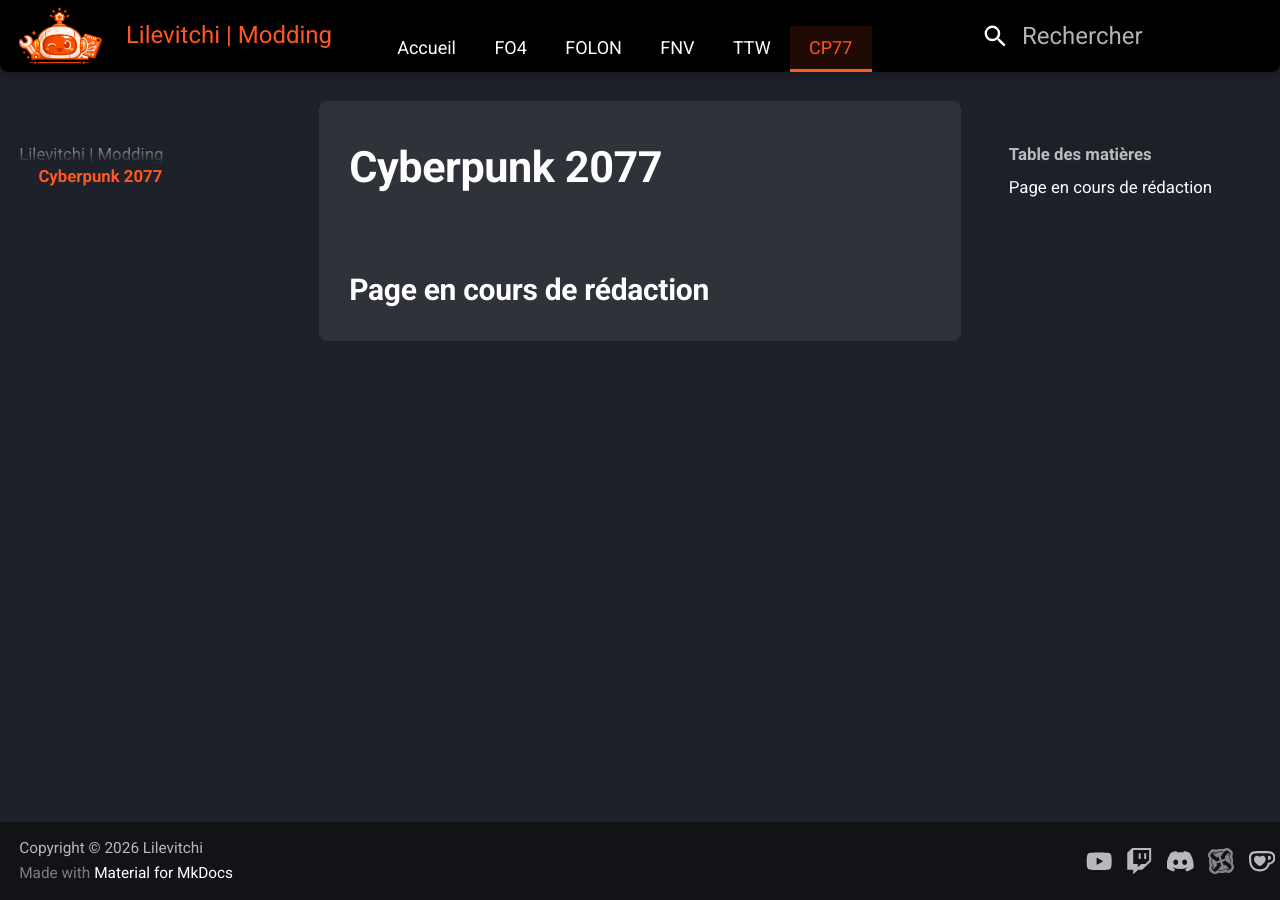
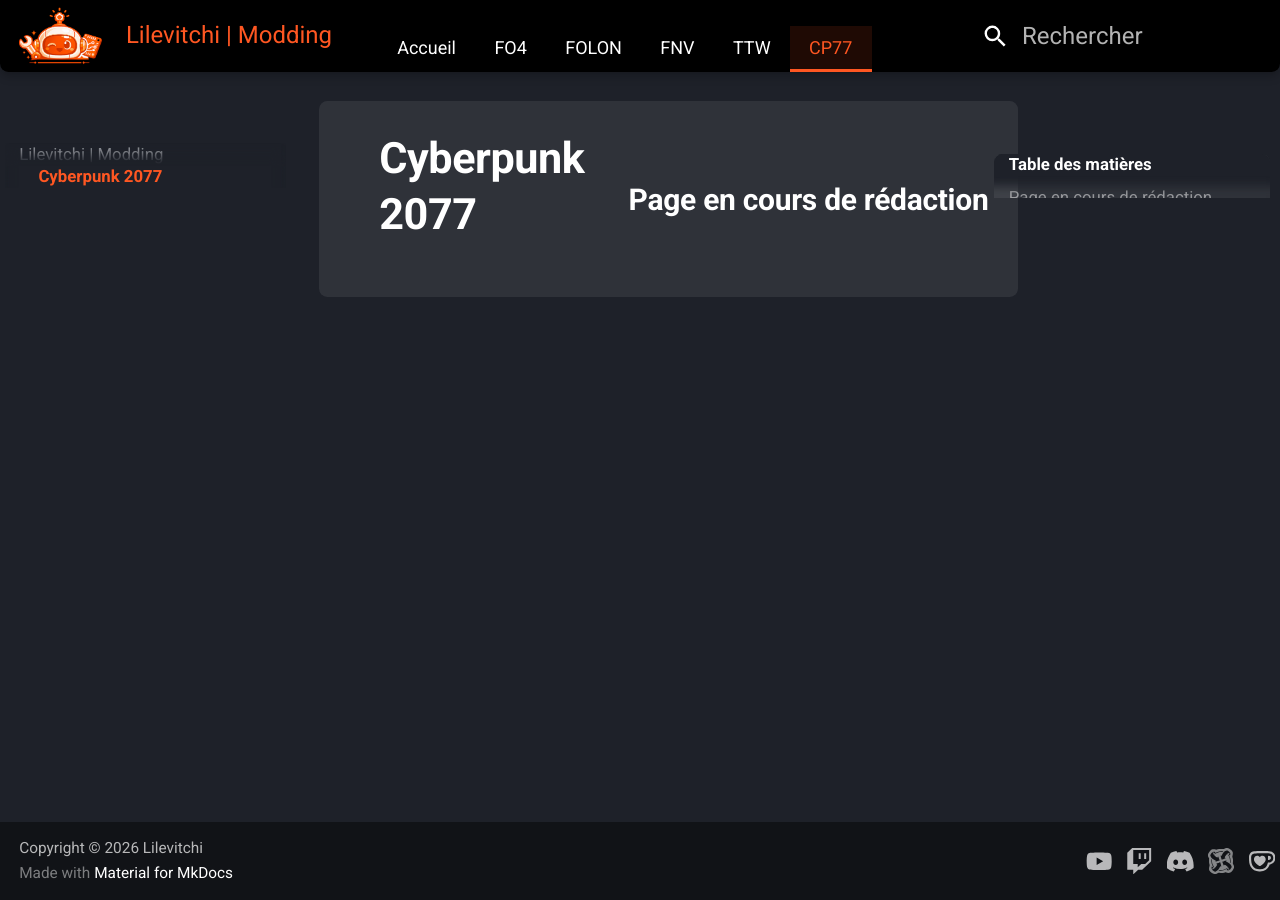
Before and after one commit to Lilevitchi/lilevitchi.github.io, an MkDocs documentation site: the page built from docs/cyberpunk/index.md, in a window 1280 px wide. Built offline with MkDocs 1.6.1 and Material for MkDocs 9.7.7, drawn with Linux system fonts in a browser that asks for light colours.

Commit message:
Update extra.css

```diff
--- a/docs/stylesheets/extra.css
+++ b/docs/stylesheets/extra.css
@@ -240,25 +240,26 @@
 /* Conteneur principal */
 [data-md-color-scheme] .md-content__inner {
   display: grid;
+  grid-template-columns: auto 1fr auto;
+  gap: var(--space-lg);
+  max-width: none;
+  width: 100%;
   padding: var(--space-lg);
   background-color: var(--tab-bg-hover);
-  border-top-left-radius: var(--radius-sm);
-  border-top-right-radius: var(--radius-sm);
-  border-bottom-left-radius: var(--radius-sm);
-  border-bottom-right-radius: var(--radius-sm);
+  border-radius: var(--radius-sm);
 }
 
-/* Force Material à recalculer la grille */
+/* Force Material à recalculer la grille
 body:has(.game-grid) .md-main__inner {
   grid-template-columns: 1fr !important;
-}
+}*/
 
-/* Page index : plus large visuellement */
+/* Page index : plus large visuellement
 [data-md-color-scheme] body:has(.game-grid) .md-content__inner {
   max-width: 100%;
   padding-left: clamp(1rem, 4vw, 3rem);
   padding-right: clamp(1rem, 4vw, 3rem);
-}
+}*/
 
 /* --------------------------------------------------
    TITRES
@@ -321,6 +322,10 @@
   transform: translateY(-2px);
 }
 
+[data-md-color-scheme] .md-typeset a.kofi-button:hover {
+   color: var(--accent);
+}
+
 /* Icônes Material dans les liens */
 [data-md-color-scheme] .md-typeset a .twemoji svg {
   fill: currentColor;
@@ -345,15 +350,24 @@
    NAVIGATION SECONDAIRE (SIDEBAR DROITE)
    -------------------------------------------------- */
 
+[data-md-color-scheme] .md-nav--secondary {
+  position: sticky;
+  top: calc(var(--header-height) + var(--space-lg));
+  max-height: calc(100vh - var(--header-height));
+  overflow-y: auto;
+  background-color: var(--tab-bg-hover);
+  border-radius: var(--radius-sm);
+}
+
 [data-md-color-scheme] .md-nav--secondary .md-nav__title {
   color: var(--white);
-  opacity: 0.7;
+  opacity: 1;
   font-weight: var(--font-bold);
 }
 
 [data-md-color-scheme] .md-nav--secondary .md-nav__link {
   color: var(--white);
-  opacity: 1;
+  opacity: 0.5;
   transition: color var(--transition-base), opacity var(--transition-base), transform var(--transition-base);
 }
 
@@ -443,7 +457,6 @@
 .kofi-button:hover {
   background-color: var(--dark-1);
   box-shadow: 0 0 10px var(--accent-glow);
-  color: var(--accent);
 }
 
 /* ==============================
```
